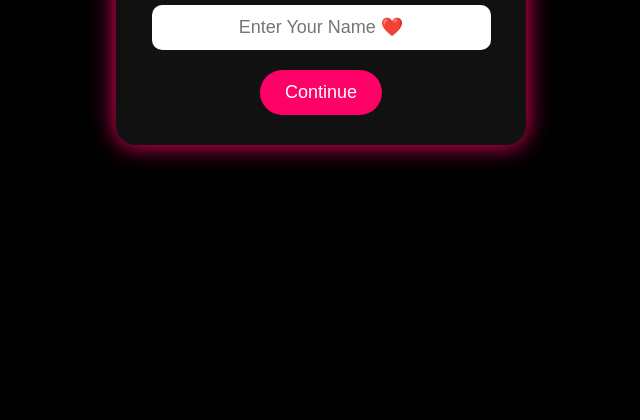
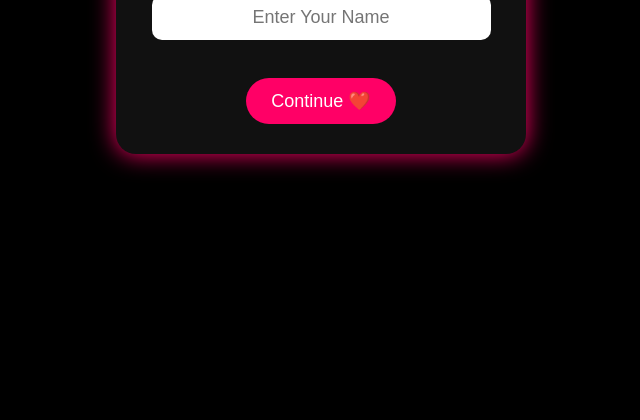
Before and after one commit to musti2303/mustafa-love, a plain HTML site: page index.html in a window 1280 px wide. Shown: the part 380-800 px from the top of the page, without its empty margins (319-959 px from the left). Drawn offline with nearby package versions, Linux system fonts and the light colour scheme.

Commit message:
Update index.html

```diff
--- a/index.html
+++ b/index.html
@@ -3,12 +3,12 @@
 <head>
   <meta charset="UTF-8">
   <meta name="viewport" content="width=device-width, initial-scale=1.0">
-<title>❤️ Mustafa Proposal ❤️</title>
+  <title>Mustafa ❤️ Love</title>
 
   <link rel="stylesheet" href="style.css">
 
+  <!-- Confetti -->
   <script src="https://cdn.jsdelivr.net/npm/canvas-confetti@1.9.3/dist/confetti.browser.min.js"></script>
-
 </head>
 
 <body>
@@ -20,18 +20,17 @@
   <input
     type="text"
     id="girlName"
-placeholder="Enter Your Name ❤️">
+    placeholder="Enter Your Name">
+
+  <br><br>
 
   <button onclick="nextPage()">
-Continue
+    Continue ❤️
   </button>
 
 </div>
 
-<audio id="loveMusic"
-src="https://cdn.pixabay.com/download/audio/2022/03/15/audio_c8c8a73467.mp3">
-</audio>
-
+<!-- IMPORTANT -->
 <script type="module" src="script.js"></script>
 
 </body>
```
Lines whose indentation alone changed are shown as unchanged.
